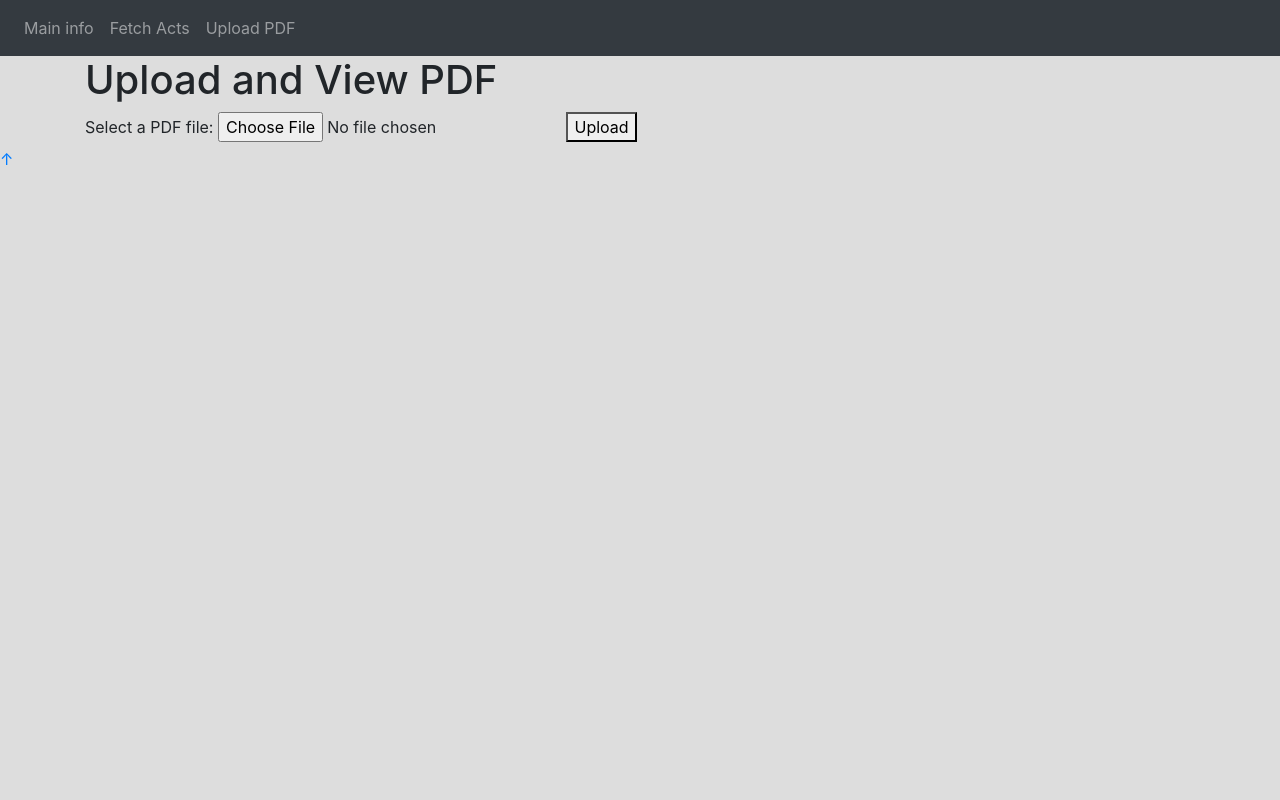
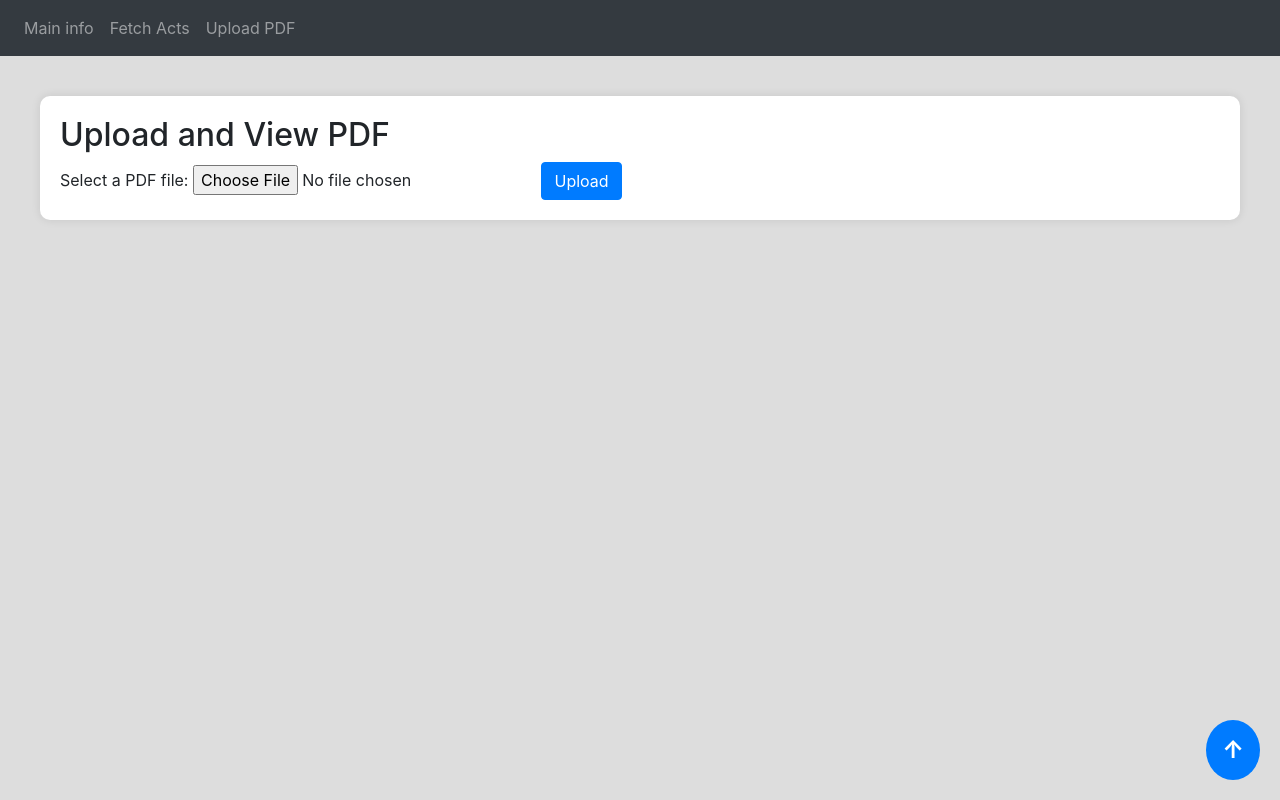
Before and after one commit to MiloszCur/magisterka, a Flask app: page /upload in a window 1280 px wide. Run offline with Flask 3, Linux system fonts and the light colour scheme; some libraries are stand-ins or nearby versions.

Commit message:
Fix base.html

```diff
--- a/Mag2 — kopia/templates/base.html
+++ b/Mag2 — kopia/templates/base.html
@@ -4,46 +4,80 @@
 <head>
     <meta charset="UTF-8">
     <meta name="viewport" content="width=device-width, initial-scale=1.0">
-    <link
-        rel="stylesheet"
-        href="https://stackpath.bootstrapcdn.com/bootstrap/4.4.1/css/bootstrap.min.css"
-        integrity="sha384-Vkoo8x4CGsO3+Hhxv8T/Q5PaXtkKtu6ug5TOeNV6gBiFeWPGFN9MuhOf23Q9Ifjh"
-        crossorigin="anonymous"
-    />
-    <link
-        rel="stylesheet"
-        href="https://stackpath.bootstrapcdn.com/font-awesome/4.7.0/css/font-awesome.min.css"
-        crossorigin="anonymous"
-    />
+    <link rel="stylesheet" href="https://stackpath.bootstrapcdn.com/bootstrap/4.4.1/css/bootstrap.min.css" integrity="sha384-Vkoo8x4CGsO3+Hhxv8T/Q5PaXtkKtu6ug5TOeNV6gBiFeWPGFN9MuhOf23Q9Ifjh" crossorigin="anonymous">
+    <link rel="stylesheet" href="https://stackpath.bootstrapcdn.com/font-awesome/4.7.0/css/font-awesome.min.css" crossorigin="anonymous">
     <link rel="stylesheet" href="{{ url_for('static', filename='styles.css') }}">
     <title>{% block title %}Strona główna{% endblock %}</title>
+    <style>
+        body { background-color: #DDDDDD; }
+        .container {
+            max-width: 1200px;
+            margin: 40px auto;
+            padding: 20px;
+            background-color: white;
+            border-radius: 10px;
+            box-shadow: 0 0 10px rgba(0, 0, 0, 0.1);
+        }
+        .scroll-to-top {
+            position: fixed;
+            bottom: 20px;
+            right: 20px;
+            background: #007bff;
+            color: white;
+            text-decoration: none;
+            font-size: 24px;
+            padding: 12px 16px;
+            border-radius: 50%;
+            transition: opacity 0.3s ease-in-out;
+            font-weight: bold;
+        }
+        .scroll-to-top:hover { background: #0056b3; }
+        #loader {
+            position: fixed;
+            top: 0;
+            left: 0;
+            width: 100%;
+            height: 100%;
+            background-color: rgba(0, 0, 0, 0.5);
+            display: none;
+            justify-content: center;
+            align-items: center;
+            color: white;
+        }
+        .loader-spinner {
+            border: 8px solid #f3f3f3;
+            border-top: 8px solid #3498db;
+            border-radius: 50%;
+            width: 50px;
+            height: 50px;
+            animation: spin 2s linear infinite;
+        }
+        @keyframes spin { 0% { transform: rotate(0deg); } 100% { transform: rotate(360deg); } }
+    </style>
 </head>
 
-
-<body  style="background-color:#DDDDDD">
+<body>
     <nav class="navbar navbar-expand-lg navbar-dark bg-dark">
-    <button
-        class="navbar-toggler"
-        type="button"
-        data-toggle="collapse"
-        data-target="#navbar"
-    >
-        <span class="navbar-toggler-icon"></span>
-    </button>
+        <button class="navbar-toggler" type="button" data-toggle="collapse" data-target="#navbar">
+            <span class="navbar-toggler-icon"></span>
+        </button>
         <div class="collapse navbar-collapse" id="navbar">
             <div class="navbar-nav">
-                <a class="nav-item nav-link" id="main" href="{{ url_for('main') }}">Main info</a>
-                <a class="nav-item nav-link" id="home" href="{{ url_for('home') }}">Fetch Acts</a>
-                <a class="nav-item nav-link" id="upload_file"  href="{{ url_for('upload_file') }}">Upload PDF</a>
+                <a class="nav-item nav-link" href="{{ url_for('main') }}">Main info</a>
+                <a class="nav-item nav-link" href="{{ url_for('home') }}">Fetch Acts</a>
+                <a class="nav-item nav-link" href="{{ url_for('upload_file') }}">Upload PDF</a>
             </div>
         </div>
     </nav>
 
     <div class="container">
-        {% block content %}{% endblock %} <!-- Zawartość specyficzna dla każdej strony -->
+        {% block content %}{% endblock %}
+    </div>
+
+    <div id="loader">
+        <div class="loader-spinner"></div>
     </div>
 
     <a href="#" class="scroll-to-top">↑</a>
 </body>
-
 </html>
--- a/Mag2 — kopia/templates/upload.html
+++ b/Mag2 — kopia/templates/upload.html
@@ -3,12 +3,12 @@
 {% block title %}Upload and View PDF{% endblock %}
 
 {% block content %}
-    <h1>Upload and View PDF</h1>
+    <h2>Upload and View PDF</h2>
 
     <form action="/upload" method="POST" enctype="multipart/form-data">
         <label for="file">Select a PDF file:</label>
         <input type="file" id="file" name="file" accept=".pdf" required>
-        <button type="submit">Upload</button>
+        <button type="submit" class="btn btn-primary">Upload</button>
     </form>
 
     {% if filename %}
```
